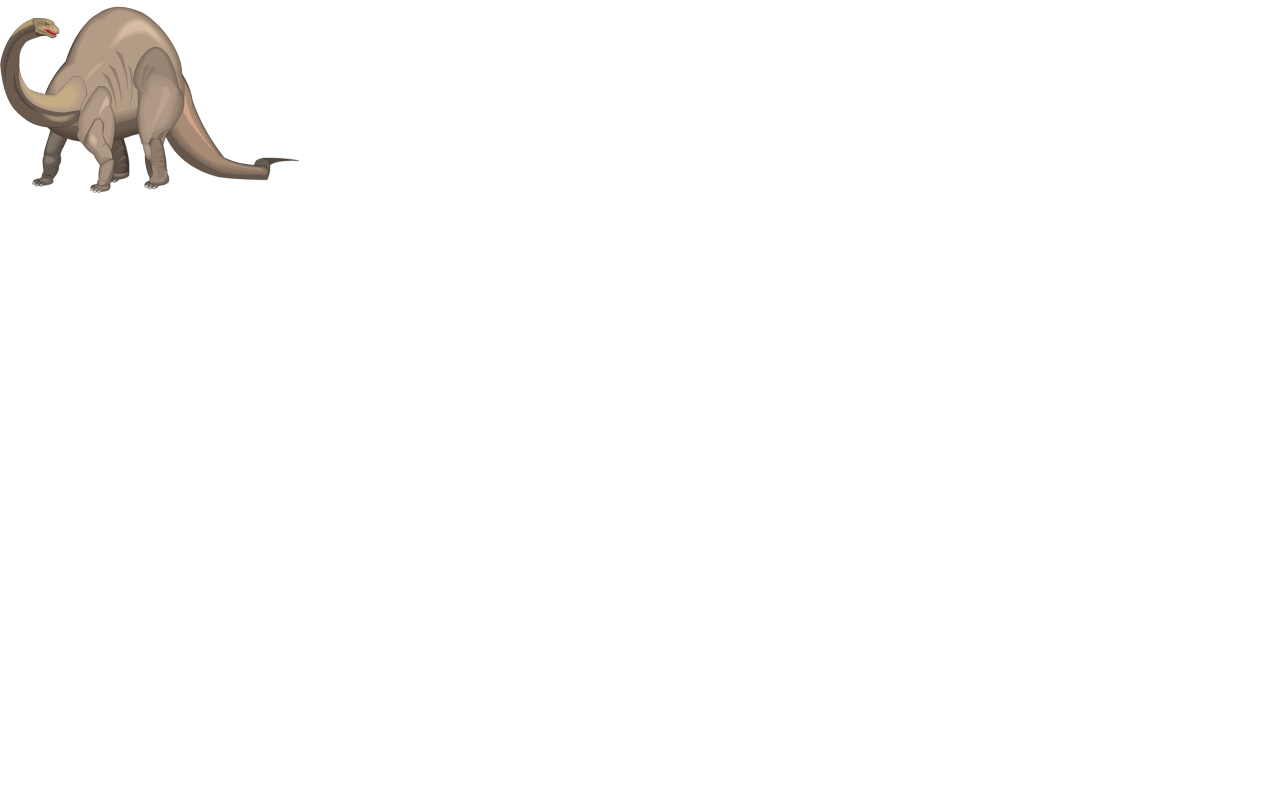
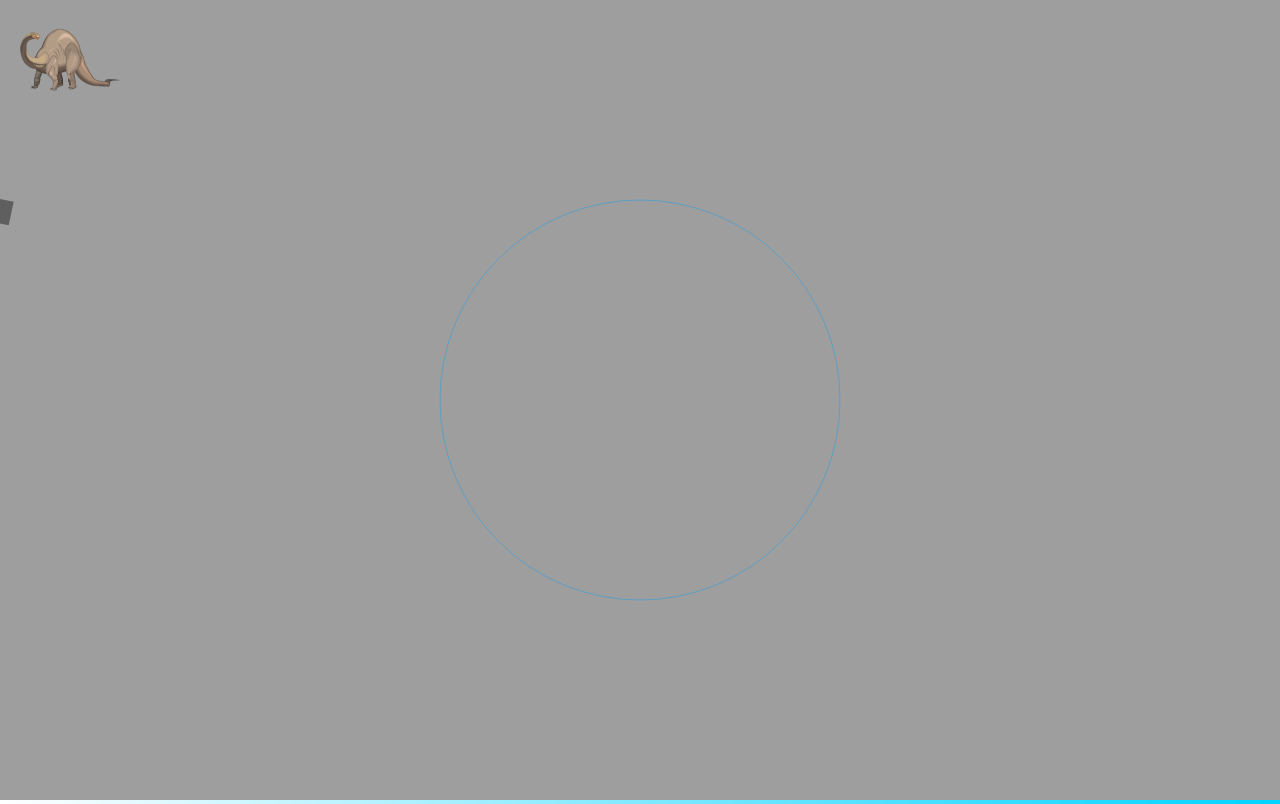
Before and after one commit to MinlleSeok/rpg, a plain HTML site: page index.html in a window 1280 px wide. Drawn offline with Linux system fonts and the light colour scheme.

Commit message:
space background

```diff
--- a/index.html
+++ b/index.html
@@ -3,13 +3,16 @@
 
 <head>
     <title>RPG</title>
+    <meta charset="utf-8" />
     <link href="styles/style.css" rel="stylesheet" type="text/css">
     <meta name="viewport" content="width=device-width, initial-scale=1">
 </head>
 
 <body>
     <div id="debug"></div>
+    <canvas id="canvas"></canvas>
     <script src="scripts/core.js"></script>
+    <script src="scripts/pack.js"></script>
 </body>
 
 </html>
--- a/scripts/core.js
+++ b/scripts/core.js
@@ -3,10 +3,10 @@ class User {
     this.img = document.createElement("img");
     this.img.src = "assets/images/dinosaur.svg";
     this.img.style.position = "absolute";
-    this.img.style.width = "300px";
-    this.img.style.height = "200px";
-    this.x = 0;
-    this.y = 0;
+    this.img.style.width = "100px";
+    this.img.style.height = "80px";
+    this.x = 20;
+    this.y = 20;
   }
 
   getImg() {
--- /dev/null
+++ b/scripts/pack.js
@@ -0,0 +1,141 @@
+var sun = new Image();
+var moon = new Image();
+var earth = new Image();
+
+function draw() {
+  var canvas = document.getElementById("canvas");
+  const width = window.innerWidth;
+  const height = window.innerHeight;
+
+  canvas.setAttribute("width", width + "px");
+  canvas.setAttribute("height", height + "px");
+
+  if (canvas.getContext) {
+    var ctx = canvas.getContext("2d");
+
+    roundedRect(ctx, 12, 12, width - 24, height - 24, 15);
+    roundedRect(ctx, width / 2, height / 2 + 100, 300, 200, 10);
+    roundedRect(ctx, 20, height / 4, 300, 100, 6);
+
+    ctx.beginPath();
+    ctx.arc(100, 100, 60, Math.PI / 7, -Math.PI / 7, false);
+    ctx.lineTo(100, 100);
+    ctx.fill();
+
+    for (var i = 0; i < 9; i++) {
+      ctx.fillRect(200 + i * 32, 100, 8, 8);
+    }
+
+    for (i = 0; i < 10; i++) {
+      ctx.fillRect(490, 100 + i * 32, 8, 8);
+    }
+
+    //   for (i = 0; i < 8; i++) {
+    //     ctx.fillRect(51 + i * 16, 99, 4, 4);
+    //   }
+
+    //   ctx.beginPath();
+    //   ctx.moveTo(83, 116);
+    //   ctx.lineTo(83, 102);
+    //   ctx.bezierCurveTo(83, 94, 89, 88, 97, 88);
+    //   ctx.bezierCurveTo(105, 88, 111, 94, 111, 102);
+    //   ctx.lineTo(111, 116);
+    //   ctx.lineTo(106.333, 111.333);
+    //   ctx.lineTo(101.666, 116);
+    //   ctx.lineTo(97, 111.333);
+    //   ctx.lineTo(92.333, 116);
+    //   ctx.lineTo(87.666, 111.333);
+    //   ctx.lineTo(83, 116);
+    //   ctx.fill();
+
+    //   ctx.fillStyle = 'white';
+    //   ctx.beginPath();
+    //   ctx.moveTo(91, 96);
+    //   ctx.bezierCurveTo(88, 96, 87, 99, 87, 101);
+    //   ctx.bezierCurveTo(87, 103, 88, 106, 91, 106);
+    //   ctx.bezierCurveTo(94, 106, 95, 103, 95, 101);
+    //   ctx.bezierCurveTo(95, 99, 94, 96, 91, 96);
+    //   ctx.moveTo(103, 96);
+    //   ctx.bezierCurveTo(100, 96, 99, 99, 99, 101);
+    //   ctx.bezierCurveTo(99, 103, 100, 106, 103, 106);
+    //   ctx.bezierCurveTo(106, 106, 107, 103, 107, 101);
+    //   ctx.bezierCurveTo(107, 99, 106, 96, 103, 96);
+    //   ctx.fill();
+
+    //   ctx.fillStyle = 'black';
+    //   ctx.beginPath();
+    //   ctx.arc(101, 102, 2, 0, Math.PI * 2, true);
+    //   ctx.fill();
+
+    //   ctx.beginPath();
+    //   ctx.arc(89, 102, 2, 0, Math.PI * 2, true);
+    //   ctx.fill();
+    // }
+
+    sun.src = "https://mdn.mozillademos.org/files/1456/Canvas_sun.png";
+    moon.src = "https://mdn.mozillademos.org/files/1443/Canvas_moon.png";
+    earth.src = "https://mdn.mozillademos.org/files/1429/Canvas_earth.png";
+    window.requestAnimationFrame(spaceDraw);
+  }
+}
+
+function spaceDraw() {
+  const width = window.innerWidth;
+  const height = window.innerHeight;
+  var ctx = document.getElementById("canvas").getContext("2d");
+
+  ctx.globalCompositeOperation = "destination-over";
+  ctx.clearRect(0, 0, width, height); // clear canvas
+
+  ctx.fillStyle = "rgba(0, 0, 0, 0.4)";
+  ctx.strokeStyle = "rgba(0, 153, 255, 0.4)";
+  ctx.save();
+  ctx.translate(width / 2.5, height / 2.5);
+
+  // Earth
+  var time = new Date();
+  ctx.rotate(
+    ((2 * Math.PI) / 60) * time.getSeconds() +
+      ((2 * Math.PI) / 60000) * time.getMilliseconds()
+  );
+  ctx.translate(width / 2.5, 0);
+  ctx.fillRect(0, -12, 40, 24); // Shadow
+  ctx.drawImage(earth, -12, -12);
+
+  // Moon
+  ctx.save();
+  ctx.rotate(
+    ((2 * Math.PI) / 6) * time.getSeconds() +
+      ((2 * Math.PI) / 6000) * time.getMilliseconds()
+  );
+  ctx.translate(0, 28.5);
+  ctx.drawImage(moon, -3.5, -3.5);
+  ctx.restore();
+
+  ctx.restore();
+
+  ctx.beginPath();
+  ctx.arc(width / 2, height / 2, 200, 0, Math.PI * 2, false); // Earth orbit
+  ctx.stroke();
+
+  ctx.drawImage(sun, 0, 0, width, height);
+
+  window.requestAnimationFrame(spaceDraw);
+}
+// A utility function to draw a rectangle with rounded corners.
+
+function roundedRect(ctx, x, y, width, height, radius) {
+  ctx.beginPath();
+  ctx.moveTo(x, y + radius);
+  ctx.lineTo(x, y + height - radius);
+  ctx.arcTo(x, y + height, x + radius, y + height, radius);
+  ctx.lineTo(x + width - radius, y + height);
+  ctx.arcTo(x + width, y + height, x + width, y + height - radius, radius);
+  ctx.lineTo(x + width, y + radius);
+  ctx.arcTo(x + width, y, x + width - radius, y, radius);
+  ctx.lineTo(x + radius, y);
+  ctx.arcTo(x, y, x, y + radius, radius);
+  ctx.stroke();
+}
+
+draw();
--- a/styles/style.css
+++ b/styles/style.css
@@ -0,0 +1,21 @@
+html,
+head,
+body,
+canvas,
+div {
+  margin: 0;
+  padding: 0;
+  box-sizing: content-box;
+}
+
+body {
+  background: rgb(255, 255, 255);
+  background: linear-gradient(
+    90deg,
+    rgba(255, 255, 255, 1) 0%,
+    rgba(0, 212, 255, 1) 100%
+  );
+  min-height: 100vh;
+  height: 100vh;
+  overflow: hidden;
+}
```
